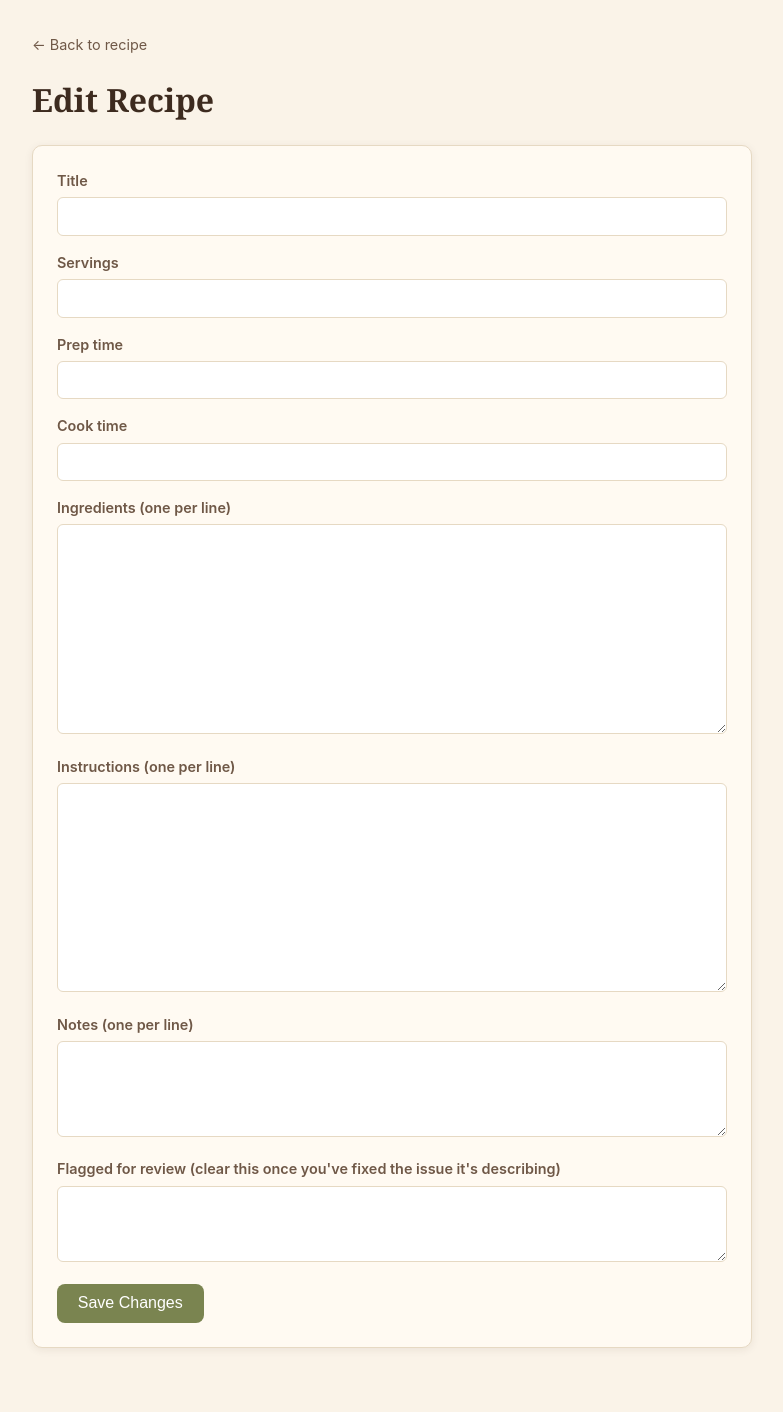
After one commit to junipernineaj/recipe-app, a FastAPI app: template templates/recipe_edit.html in a window 1280 px wide. The commit adds this page. Shown: the whole page, without its empty margins (248-1031 px from the left). Run offline with FastAPI, Linux system fonts and the light colour scheme; the template is opened without the code that fills it, so the values that code supplies are empty.

Commit message:
Add recipe edit form so review issues can be fixed in place
Previously the only options for a flagged or broken extraction were
approve-as-is or reject entirely -- nothing to actually fix it. Adds
GET/POST /recipes/{id}/edit with a form for title, servings, prep/cook
time, ingredients, instructions, and notes, matching the existing
new_recipe.html form conventions.

flagged_for_review is itself one of the editable fields rather than a
separate read-only warning with its own clear-flag control: fixing the
underlying issue and deleting the note in the same save is the natural
action, so the form doubles as the "clear this alarm" mechanism.

Left deliberately unfixed: no validation beyond a required title, and the
source/lineage fields (source_book, engine, status, etc.) aren't editable
here -- they're provenance, not recipe content, and only change via the
pipeline or the Approve button.

Co-Authored-By: Claude Sonnet 5 <noreply@anthropic.com>
Claude-Session: https://claude.ai/code/session_01JrThFu6QaBeCeX9TnJ53ss

```diff
--- a/main.py
+++ b/main.py
@@ -61,6 +61,28 @@ def create_recipe(title, source_book, ingredients, instructions):
         "INSERT INTO recipes (title, source_book, ingredients, instructions) VALUES (?, ?, ?, ?)",
         (title, source_book, ingredients, instructions)
     )
+    conn.commit()
+    conn.close()
+
+
+def update_recipe(recipe_id, title, servings, prep_time, cook_time, ingredients, instructions, notes, flagged_for_review):
+    conn = sqlite3.connect("recipes.db")
+    conn.execute("""
+        UPDATE recipes
+        SET title = ?, servings = ?, prep_time = ?, cook_time = ?,
+            ingredients = ?, instructions = ?, notes = ?, flagged_for_review = ?
+        WHERE id = ?
+    """, (
+        title,
+        servings or None,
+        prep_time or None,
+        cook_time or None,
+        ingredients,
+        instructions,
+        notes or None,
+        flagged_for_review or None,
+        recipe_id,
+    ))
     conn.commit()
     conn.close()
 
@@ -259,6 +281,30 @@ def recipe_detail(request: Request, recipe_id: int):
     )
 
 
+@app.get("/recipes/{recipe_id}/edit")
+def edit_recipe_form(request: Request, recipe_id: int):
+    recipe = get_recipe_by_id(recipe_id)
+    return templates.TemplateResponse(
+        request=request, name="recipe_edit.html", context={"recipe": recipe}
+    )
+
+
+@app.post("/recipes/{recipe_id}/edit")
+def edit_recipe(
+    recipe_id: int,
+    title: str = Form(...),
+    servings: str = Form(""),
+    prep_time: str = Form(""),
+    cook_time: str = Form(""),
+    ingredients: str = Form(""),
+    instructions: str = Form(""),
+    notes: str = Form(""),
+    flagged_for_review: str = Form(""),
+):
+    update_recipe(recipe_id, title, servings, prep_time, cook_time, ingredients, instructions, notes, flagged_for_review)
+    return RedirectResponse(url=f"/recipes/{recipe_id}", status_code=303)
+
+
 @app.post("/recipes/{recipe_id}/approve")
 def approve_recipe(recipe_id: int):
     conn = sqlite3.connect("recipes.db")
--- a/templates/recipe_detail.html
+++ b/templates/recipe_detail.html
@@ -10,6 +10,7 @@
         <div class="recipe-header">
             <h1>{{ recipe["title"] }}</h1>
             <p class="source">From: {{ recipe["source_book"] }}{% if recipe["engine"] %} &middot; extracted by {{ recipe["engine"] }}{% endif %}</p>
+            <a href="/recipes/{{ recipe['id'] }}/edit" class="btn">Edit</a>
             {% if recipe["status"] != "approved" %}
             <div class="review-banner">
                 <span>Pending review</span>
--- /dev/null
+++ b/templates/recipe_edit.html
@@ -0,0 +1,40 @@
+<!DOCTYPE html>
+<html>
+<head>
+    <title>Edit {{ recipe["title"] }}</title>
+    <link rel="stylesheet" href="/static/style.css?v=4">
+</head>
+<body>
+    <div class="container">
+        <a class="back-link" href="/recipes/{{ recipe['id'] }}">&larr; Back to recipe</a>
+        <h1>Edit Recipe</h1>
+        <form action="/recipes/{{ recipe['id'] }}/edit" method="post">
+            <label>Title
+                <input type="text" name="title" value="{{ recipe['title'] }}" required>
+            </label>
+            <label>Servings
+                <input type="text" name="servings" value="{{ recipe['servings'] or '' }}">
+            </label>
+            <label>Prep time
+                <input type="text" name="prep_time" value="{{ recipe['prep_time'] or '' }}">
+            </label>
+            <label>Cook time
+                <input type="text" name="cook_time" value="{{ recipe['cook_time'] or '' }}">
+            </label>
+            <label>Ingredients (one per line)
+                <textarea name="ingredients" rows="10">{{ recipe["ingredients"] }}</textarea>
+            </label>
+            <label>Instructions (one per line)
+                <textarea name="instructions" rows="10">{{ recipe["instructions"] }}</textarea>
+            </label>
+            <label>Notes (one per line)
+                <textarea name="notes" rows="4">{{ recipe["notes"] or '' }}</textarea>
+            </label>
+            <label>Flagged for review (clear this once you've fixed the issue it's describing)
+                <textarea name="flagged_for_review" rows="3">{{ recipe["flagged_for_review"] or '' }}</textarea>
+            </label>
+            <button type="submit">Save Changes</button>
+        </form>
+    </div>
+</body>
+</html>
```
